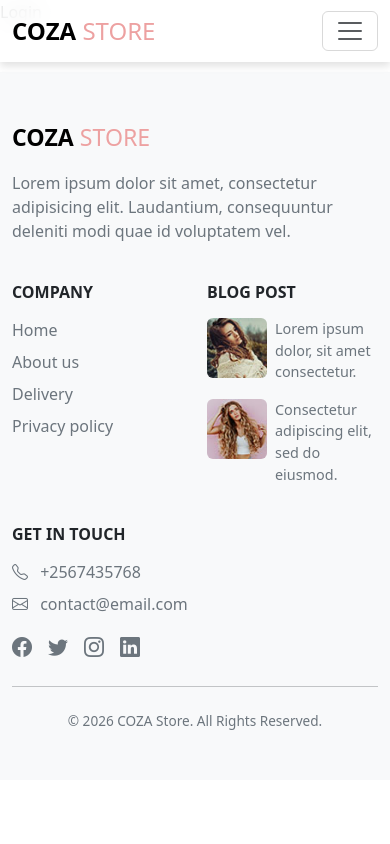
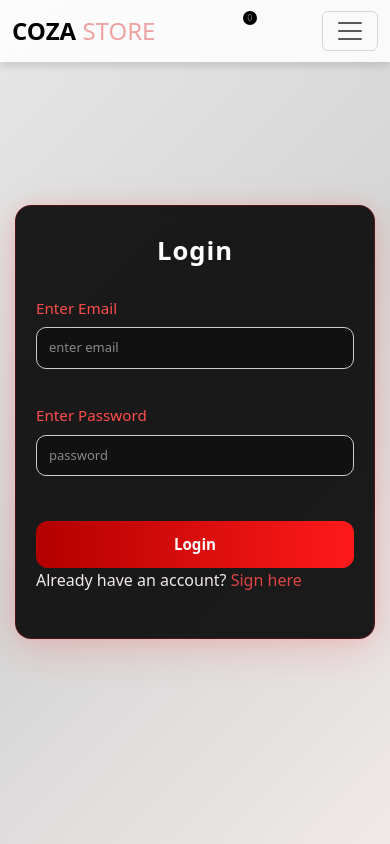
Before and after one commit to mosesbukenya1999-dot/Colabo-ecommerce-website-forever, a React (Vite) app in the folder frontend/: page /login in a window 390 px wide. Shown: the top 844 px of the page. Built offline with nearby package versions, Linux system fonts and the light colour scheme; no server answers.

Commit message:
updated many

```diff
--- a/frontend/src/components/Navbar/Navbar.jsx
+++ b/frontend/src/components/Navbar/Navbar.jsx
@@ -9,7 +9,14 @@ const AppNavbar = () => {
   const [scrolled, setScrolled] = useState(false);
   const [expanded, setExpanded] = useState(false);
 
-  const { getCartCount } = useContext(ShopContext);
+  const { getCartCount,token,setToken,setCartItems,navigate } = useContext(ShopContext);
+
+  const logout = ()=> {
+    navigate("/login")
+    localStorage.removeItem("token")
+    setToken("");
+    setCartItems({});
+  }
 
   useEffect(() => {
     const handleScroll = () => setScrolled(window.scrollY > 50);
@@ -32,6 +39,12 @@ const AppNavbar = () => {
         <BSNavbar.Brand className="fw-bold text-black">
           COZA <span className=" fw-medium store-text">STORE</span>
         </BSNavbar.Brand>
+
+        {/* CART */}
+        <NavLink to="/cart" className="cart-container" onClick={closeMenu}>
+              <Cart className="nav-icon text-secondary" />
+              <p className="text-secondary">{getCartCount()}</p>
+        </NavLink>
 
         {/* TOGGLE */}
         <BSNavbar.Toggle
@@ -89,6 +102,9 @@ const AppNavbar = () => {
             <Heart className="nav-icon" />
 
             {/* 🔐 LOGIN (ONLY MOBILE) */}
+
+              {
+                token=== ""?
             <NavLink
               to="/login"
               className="mobile-login-btn d-lg-none"
@@ -96,6 +112,17 @@ const AppNavbar = () => {
             >
               Login
             </NavLink>
+                : (
+                  <NavLink
+              to="/login"
+              className="mobile-login-btn d-lg-none"
+              onClick={logout}
+            >
+              Logout
+            </NavLink>
+                )
+              }
+
 
           </div>
 
--- a/frontend/src/components/ProductSee/ProductSee.jsx
+++ b/frontend/src/components/ProductSee/ProductSee.jsx
@@ -44,9 +44,9 @@ const ProductSee = () => {
 
                 {/* SORT */}
                 <select className=' sort' onChange={(e) => setSortOption(e.target.value)} value={sortOption}>
-                    <option value="relevant">Sort By: <span className='span-sorters text-danger'>Relevant</span></option>
-                    <option value="low-high">Sort By: <span className='span-sorters'>Low - High</span></option>
-                    <option value="high-low">Sort By: <span className='span-sorters'>High - Low</span></option>
+                    <option value="relevant">Sort By:Relevant</option>
+                    <option value="low-high">Sort By: Low - High</option>
+                    <option value="high-low">Sort By: High - Low</option>
                 </select>
             </div>
 
--- a/frontend/src/components/Topbar/TopBar.jsx
+++ b/frontend/src/components/Topbar/TopBar.jsx
@@ -1,8 +1,19 @@
-import React from 'react'
+import React, { useContext } from 'react'
 import "./Topwear.css";
 import { NavLink } from 'react-router-dom';
+import { ShopContext } from '../../context/ShopContext';
 
 const TopBar = () => {
+
+  const {token,setToken,setCartItems,navigate} = useContext(ShopContext);
+
+  const logout = ()=> {
+    navigate("/login")
+    localStorage.removeItem("token")
+    setToken("");
+    setCartItems({});
+  }
+
   return (
     <div className=' container-fluid bg-dark d-none d-md-flex text-light justify-content-around py-1'>
         <div className="left-col mt-3">
@@ -10,7 +21,19 @@ const TopBar = () => {
         </div>
         <div className="right-col d-flex gap-4 mt-3">
             <NavLink className="text text-white text-decoration-none">Help & FAQs</NavLink>
-            <NavLink to className="text text-white text-decoration-none">My Account</NavLink>
+
+              {
+                token === ""?
+                <NavLink to={"/login"} className="text text-white text-decoration-none">
+                My account
+              </NavLink>
+              :
+              <NavLink onClick={logout} className="text text-white text-decoration-none">
+                Logout
+              </NavLink>
+              }
+
+
             <NavLink className="text text-white text-decoration-none">En</NavLink>
             <NavLink className="text text-white text-decoration-none">USD</NavLink>
         </div>
--- a/frontend/src/context/ShopContext.jsx
+++ b/frontend/src/context/ShopContext.jsx
@@ -14,6 +14,8 @@ const ShopContextProvider = ({ children }) => {
     const [products, setProducts] = useState([]);
     const [loading, setLoading] = useState(false);
     const [error, setError] = useState(null);
+
+    const [token,setToken] = useState("")
 
     const navigate = useNavigate();
 
@@ -116,6 +118,12 @@ const addToCart = (itemId, sizes) => {
         fetchProducts();
     }, []);
 
+    useEffect(()=> {
+        if (!token && localStorage.getItem("token")) {
+            setToken(localStorage.getItem("token"))
+        }
+    },[])
+
     // ----- CONTEXT VALUE -----
     const value = {
         products,
@@ -132,6 +140,7 @@ const addToCart = (itemId, sizes) => {
         fetchProducts,
         navigate,
         getCartAmount,
+        token,setToken
     };
 
     return (
--- /dev/null
+++ b/frontend/src/pages/CSS/login.css
@@ -0,0 +1,147 @@
+/* Background */
+.real-form {
+    min-height: 100vh;
+    display: flex;
+    align-items: center;
+    justify-content: center;
+    background: linear-gradient(135deg, #e7e7e7, #d5d5d5, #f0e9e9);
+    padding: 20px;
+}
+
+/* Form Card */
+.form-container {
+    width: 100%;
+    max-width: 420px;
+    background: rgba(15, 15, 15, 0.95);
+    border: 1px solid rgba(255, 0, 0, 0.25);
+    box-shadow:
+        0 10px 40px rgba(255, 0, 0, 0.15),
+        0 0 20px rgba(255, 0, 0, 0.08);
+    border-radius: 20px;
+    padding: 40px 30px;
+    display: flex;
+    flex-direction: column;
+    backdrop-filter: blur(10px);
+    animation: fadeIn 0.6s ease;
+}
+
+/* Heading */
+.form-container h2 {
+    color: white;
+    text-align: center;
+    font-size: 2rem;
+    margin-bottom: 30px;
+    font-weight: bold;
+    letter-spacing: 1px;
+}
+
+/* Input Sections */
+.input-container {
+    margin-bottom: 20px;
+}
+
+.input-container p {
+    color: #ff4d4d;
+    margin-bottom: 8px;
+    font-size: 0.95rem;
+    font-weight: 500;
+}
+
+/* Inputs */
+.input-container input {
+    width: 100%;
+    padding: 14px;
+    border-radius: 12px;
+    border: 1px solid #333;
+    background-color: #111;
+    color: white;
+    outline: none;
+    transition: all 0.3s ease;
+    font-size: 1rem;
+}
+
+.input-container input::placeholder {
+    color: #888;
+}
+
+.input-container input:focus {
+    border-color: #ff1a1a;
+    box-shadow: 0 0 10px rgba(255, 0, 0, 0.35);
+    transform: scale(1.02);
+}
+
+/* Button */
+.form-container button {
+    margin-top: 10px;
+    padding: 14px;
+    border: none;
+    border-radius: 12px;
+    background: linear-gradient(90deg, #b30000, #ff1a1a);
+    color: white;
+    font-size: 1rem;
+    font-weight: bold;
+    cursor: pointer;
+    transition: all 0.3s ease;
+}
+
+.form-container button:hover {
+    transform: translateY(-2px);
+    box-shadow: 0 8px 20px rgba(255, 0, 0, 0.35);
+}
+
+.other-text {
+    color: #f0e9e9;
+}
+
+.inner-other-text {
+    color: #e04545;
+}
+
+/* Animation */
+@keyframes fadeIn {
+    from {
+        opacity: 0;
+        transform: translateY(25px);
+    }
+
+    to {
+        opacity: 1;
+        transform: translateY(0);
+    }
+}
+
+/* Responsive */
+@media screen and (max-width: 768px) {
+    .form-container {
+        padding: 35px 25px;
+    }
+
+    .form-container h2 {
+        font-size: 1.8rem;
+    }
+}
+
+@media screen and (max-width: 480px) {
+    .real-form {
+        padding: 15px;
+    }
+
+    .form-container {
+        padding: 30px 20px;
+        border-radius: 16px;
+    }
+
+    .form-container h2 {
+        font-size: 1.6rem;
+    }
+
+    .input-container input {
+        padding: 12px;
+        font-size: 0.95rem;
+    }
+
+    .form-container button {
+        padding: 12px;
+        font-size: 0.95rem;
+    }
+}
--- a/frontend/src/pages/Login.jsx
+++ b/frontend/src/pages/Login.jsx
@@ -1,8 +1,120 @@
-import React from 'react'
+import React, { useContext, useEffect, useState } from 'react'
+import "./CSS/login.css";
+import axios from 'axios';
+import { ShopContext } from '../context/ShopContext';
 
 const Login = () => {
+
+
+  const [currentState,setCurrentState] = useState("Login");
+
+  const {backendUrl,navigate,token,setToken} = useContext(ShopContext)
+
+  const [name,setName] = useState("");
+  const [email,setEmail] = useState("");
+  const [password,setPassword] = useState("");
+
+  const onSubmitHandler = async (e)=>{
+    e.preventDefault();
+
+    try {
+
+      if (currentState === "Login") {
+
+        const res = await axios.post(backendUrl + "/api/users/login", {email,password});
+
+        if (res.data.success) {
+          localStorage.setItem("token", res.data.token)
+          setToken(res.data.token);
+        }else{
+          alert(res.data.message)
+        }
+
+      }else{
+        const res = await axios.post(backendUrl + "/api/users/register", {name,email,password});
+
+        if (res.data.success) {
+          localStorage.setItem("token", res.data.token)
+          setToken(res.data.token);
+        }else{
+          alert(res.data.message)
+        }
+
+      }
+
+    } catch (error) {
+      console.log(error);
+      alert(error.message)
+    }
+  }
+
+  useEffect(()=>{
+      if (token) {
+        navigate("/")
+      }
+  },[token])
+
   return (
-    <div>Login</div>
+    <form onSubmit={onSubmitHandler} className='real-form'>
+      <div className="form-container">
+        <h2>{currentState}</h2>
+
+        {
+          currentState==="Sign Up"?
+        <div className="input-container">
+          <p>Enter Name</p>
+          <input
+            onChange={(e)=> setName(e.target.value)}
+            value={name}
+            type="text"
+            placeholder='username'
+            autoComplete='username'
+          />
+        </div>
+          :
+          (
+            <></>
+          )
+        }
+
+
+        <div className="input-container">
+          <p>Enter Email</p>
+          <input
+            onChange={(e)=> setEmail(e.target.value)}
+            value={email}
+            type="email"
+            placeholder='enter email'
+            autoComplete='email'
+          />
+        </div>
+
+        <div className="input-container">
+          <p>Enter Password</p>
+          <input
+            onChange={(e)=> setPassword(e.target.value)}
+            value={password}
+            type="password"
+            placeholder='password'
+            autoComplete='current-password'
+          />
+        </div>
+
+        <button type='submit' className="btn btn-danger">
+          {currentState}
+        </button>
+
+        {
+          currentState==="Sign Up"? <p className=' other-text'>Already have an account? <span onClick={()=>setCurrentState("Login")} style={{cursor:'pointer'}} className='inner-other-text'>Login here</span></p>
+          :
+          (
+            <p className=' other-text'>Already have an account? <span onClick={()=>setCurrentState("Sign Up")} style={{cursor:'pointer'}} className='inner-other-text'>Sign here</span></p>
+          )
+        }
+
+
+      </div>
+    </form>
   )
 }
 
```
